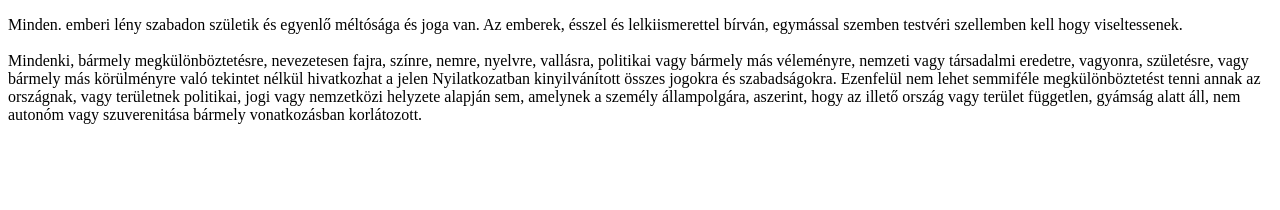
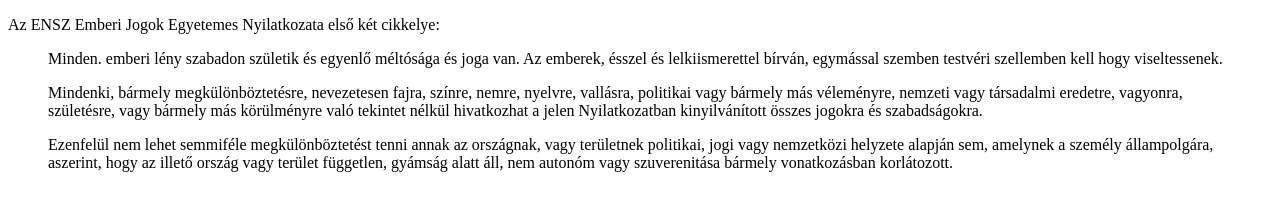
Before and after one commit to Majoros-Peter/2.13, a plain HTML site: page ensz1.html in a window 1280 px wide. Drawn offline with Linux system fonts and the light colour scheme.

Commit message:
Last commit

```diff
--- a/ensz1.html
+++ b/ensz1.html
@@ -2,10 +2,15 @@
 <html lang="hu">
 <head>
     <meta charset='utf-8'>
-    <title>2.13</title>
+    <title>Első webhely/első két cikkely</title>
+    <link rel="stylesheet" href="display.css">
 </head>
 <body>
-    <p>     Minden. emberi lény szabadon születik és egyenlő méltósága és joga van. Az emberek, ésszel és lelkiismerettel bírván, egymással szemben testvéri szellemben kell hogy viseltessenek.<br>
-        <br>Mindenki, bármely megkülönböztetésre, nevezetesen fajra, színre, nemre, nyelvre, vallásra, politikai vagy bármely más véleményre, nemzeti vagy társadalmi eredetre, vagyonra, születésre, vagy bármely más körülményre való tekintet nélkül hivatkozhat a jelen Nyilatkozatban kinyilvánított összes jogokra és szabadságokra. Ezenfelül nem lehet semmiféle megkülönböztetést tenni annak az országnak, vagy területnek politikai, jogi vagy nemzetközi helyzete alapján sem, amelynek a személy állampolgára, aszerint, hogy az illető ország vagy terület független, gyámság alatt áll, nem autonóm vagy szuverenitása bármely vonatkozásban korlátozott.</p>
+    <p>Az ENSZ Emberi Jogok Egyetemes Nyilatkozata első két cikkelye:</p>
+        <blockquote>
+            <p>Minden. emberi lény szabadon születik és egyenlő méltósága és joga van. Az emberek, ésszel és lelkiismerettel bírván, egymással szemben testvéri szellemben kell hogy viseltessenek.</p>
+            <p>Mindenki, bármely megkülönböztetésre, nevezetesen fajra, színre, nemre, nyelvre, vallásra, politikai vagy bármely más véleményre, nemzeti vagy társadalmi eredetre, vagyonra, születésre, vagy bármely más körülményre való tekintet nélkül hivatkozhat a jelen Nyilatkozatban kinyilvánított összes jogokra és szabadságokra.</p>
+            <p>Ezenfelül nem lehet semmiféle megkülönböztetést tenni annak az országnak, vagy területnek politikai, jogi vagy nemzetközi helyzete alapján sem, amelynek a személy állampolgára, aszerint, hogy az illető ország vagy terület független, gyámság alatt áll, nem autonóm vagy szuverenitása bármely vonatkozásban korlátozott.</p>
+        </blockquote>
 </body>
 </html>
```
Also changed, not shown: ensz2.html (+7 -3 lines), index.html (+2 -1 lines).
